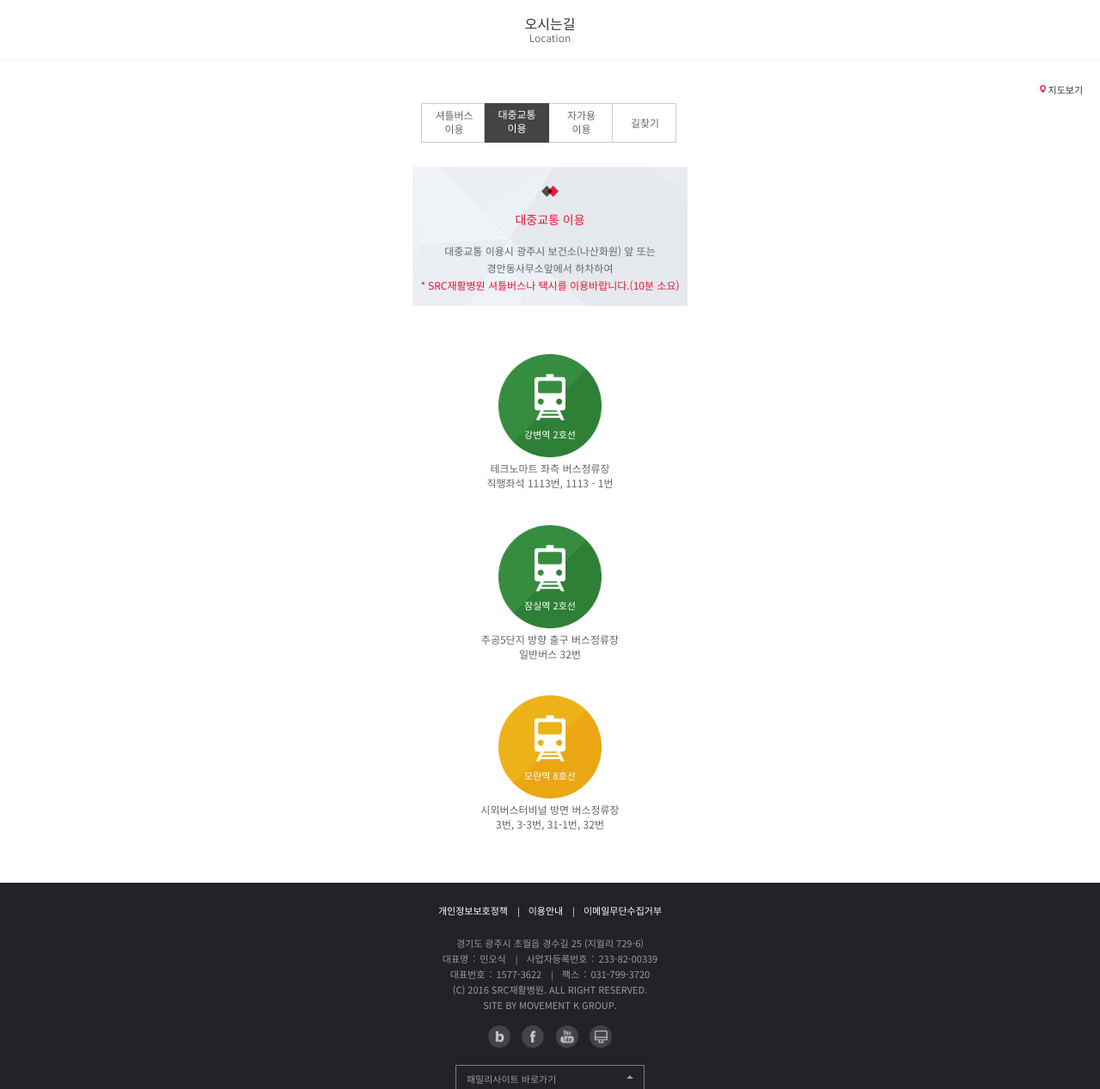
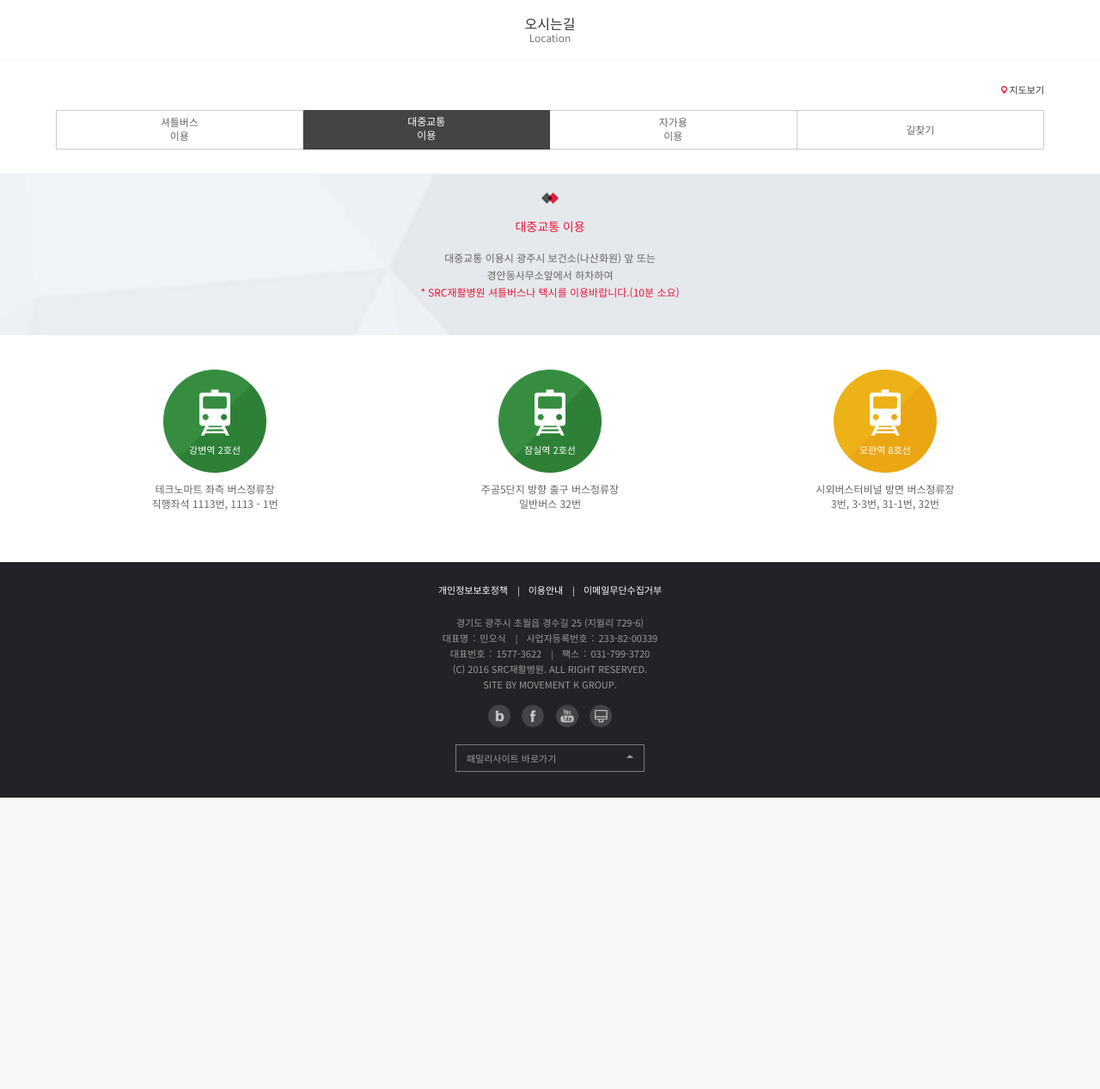
Before and after one commit to jjaekong/src, a PHP site: page /mobile/introduce/public.php in a window 1280 px wide. Shown: the part 77-1344 px from the top of the page at 86% size. After the commit the page ends 1005 px from the top, so only its background shows below. Run offline with PHP 8.4, Linux system fonts and the light colour scheme; some libraries are stand-ins or nearby versions.

Commit message:
병원소개 > 오시는길 > 자가용이용 및 서브페이지 수정 완료.

```diff
--- a/mobile/css/introduce.css
+++ b/mobile/css/introduce.css
@@ -16,25 +16,33 @@
 .introduce.about .container .section-centent p {margin:30px 0 60px 0; font-size:12px; color:#444; line-height:21px; }
 
 
-/* tebmenu-wrap */
-.tebmenu-wrap {position:relative; text-align:center; padding:50px 10px 25px 10px; }
-.tebmenu-wrap > p {position:absolute; top:0; right:10px; padding:0 10px; background:url("/mobile/images/introduce/bus_map.png") 0 50% no-repeat; background-size:7px 9px; margin:25px 0 15px 0; }
-.tebmenu-wrap > p a {font-size:11px; color:#333; }
-.tebmenu-wrap .tab-menu {margin:0;}
-.tebmenu-wrap .tab-menu li:nth-of-type(4) a {padding:14px 0; }
+/* tabmenu-wrap */
+.tabmenu-wrap {overflow:hidden; text-align:center; padding:0 10px 25px 10px; }
+.tabmenu-wrap p {float:right; padding-left:10px; background:url("/mobile/images/introduce/bus_map.png") 0 5px no-repeat; background-size:7px 9px; margin:25px 0 15px 0; }
+.tabmenu-wrap p a {font-size:11px; color:#333; }
+.tabmenu-wrap .tab-menu {margin:0;}
 
 
 
 /* tab-menu */
 .tab-menu {text-align:center; }
-.tab-menu {overflow:hidden; font-size:12px; width:300px; height:46px; margin:25px 10px; display:inline-block; }
-.tab-menu li {float:left; line-height:16px; text-align:center; color:#666; width:74px; height:46px; border-right:1px solid #ccc; border-top:1px solid #ccc; border-bottom:1px solid #ccc; }
+.tab-menu {overflow:hidden; font-size:12px; width:100%; height:46px; margin:25px 10px; display:inline-block; }
+.tab-menu ul {width:100%; }
+.tab-menu li {float:left; line-height:16px; width:25% !important; text-align:center; color:#666; width:74px; height:46px; border-right:1px solid #ccc; border-top:1px solid #ccc; border-bottom:1px solid #ccc; }
 .tab-menu li:first-child {border-left:1px solid #ccc; }
 .tab-menu li:last-child {border-right:1px solid #ccc; }
-.tab-menu li.active {background-color:#444; color:#fff; width:75px; height:46px; border:0; border-left:0 !important; }
-.tab-menu li a {color:#666; width:75px; height:46px; padding:5px 0; display:inline-block; text-decoration:none; }
-.tab-menu li.active a {color:#fff; width:75px; height:46px; }
+.tab-menu li.active {background-color:#444; color:#fff; width:25% !important; height:46px; border:0; border-left:0 !important; }
+.tab-menu li a {color:#666; width:100% !important; height:46px; padding:5px 0; display:inline-block; text-decoration:none; }
+.tab-menu li.active a {color:#fff; width:100% !important; height:46px; }
 .tab-menu li a:hover {text-decoration:none; }
+
+
+
+
+
+
+
+
 
 
 
@@ -220,17 +236,29 @@
 .introduce.shuttle-five .schedule .section-content .table-wrap .table th {background-color:#f4f4f4; color:#333; text-align:center; border-left:1px solid #ccc; border-right:1px solid #ccc; border-bottom:0; vertical-align:middle; font-weight:normal; }
 
 
+
 /* public */
 .introduce.public i {font-style:normal; color:#e9193a; font-size:12px; font-weight:300; }
-.introduce.public .public-traffic .section-header {background-image:url("/mobile/images/introduce/location_bg.gif"); background-size:320px 162px; background-repeat:no-repeat; background-position:50% 0; min-height:162px; text-align:center; padding-bottom:40px; }
+.introduce.public .tabmenu-wrap .tab-menu li:nth-of-type(4) a {padding:14px 0; }
+.introduce.public .public-traffic .section-header {background-image:url("/mobile/images/introduce/location_bg.gif"); background-size:cover; background-repeat:no-repeat; background-position:50% 50%; min-height:162px; text-align:center; padding-bottom:40px; margin-bottom:0 !important; }
 .introduce.public .public-traffic .section-header h3 {background-position:50% 22px !important; padding-top:50px !important; margin-bottom:15px !important; font-size:14px; }
 .introduce.public .public-traffic .section-header p {color:#666; font-size:12px; line-height:20px; }
 .introduce.public .public-traffic .section-header p i:before {content:"*"; padding-right:3px; }
-.introduce.public .public-traffic .section-content .gangbyeon {background-image:url("/mobile/images/introduce/public_bg.png"); background-size:120px 120px; min-height:120px; background-repeat:no-repeat; text-align:center; background-position:50% 0;}
-.introduce.public .public-traffic .section-content .gangbyeon h4 {padding:87px 0 15px 0; font-size:11px; color:#fff; }
-.introduce.public .public-traffic .section-content p {font-size:12px; color:#666; margin-bottom:40px; }
+.introduce.public .public-traffic .section-content {padding:40px 0 0 0; }
+.introduce.public .public-traffic .section-content .gangbyeon h4 {padding:87px 0 15px 0; font-size:11px; color:#fff; margin-top:0 !important; background-image:url("/mobile/images/introduce/public_bg.png"); background-size:120px 120px; min-height:120px; background-repeat:no-repeat; text-align:center; background-position:50% 0;}
+.introduce.public .public-traffic .section-content p {font-size:12px; color:#666; margin-bottom:40px; text-align:center; }
 .introduce.public .public-traffic .section-content .moran p {margin-bottom:60px; }
-.introduce.public .public-traffic .section-content .jamsil {background-image:url("/mobile/images/introduce/public_bg.png"); background-size:120px 120px; min-height:120px; background-repeat:no-repeat; text-align:center; background-position:50% 0;}
-.introduce.public .public-traffic .section-content .jamsil h4 {padding:87px 0 15px 0; font-size:11px; color:#fff; }
-.introduce.public .public-traffic .section-content .moran {background-image:url("/mobile/images/introduce/public_bg2.png"); background-size:120px 120px; min-height:120px; background-repeat:no-repeat; text-align:center; background-position:50% 0;}
-.introduce.public .public-traffic .section-content .moran h4 {padding:87px 0 15px 0; font-size:11px; color:#fff; }
+.introduce.public .public-traffic .section-content .jamsil h4 {padding:87px 0 15px 0; font-size:11px; color:#fff; margin-top:0 !important; background-image:url("/mobile/images/introduce/public_bg.png"); background-size:120px 120px; min-height:120px; background-repeat:no-repeat; text-align:center; background-position:50% 0;}
+.introduce.public .public-traffic .section-content .moran h4 {padding:87px 0 15px 0; font-size:11px; color:#fff; margin-top:0 !important; background-image:url("/mobile/images/introduce/public_bg2.png"); background-size:120px 120px; min-height:120px; background-repeat:no-repeat; text-align:center; background-position:50% 0;}
+
+
+
+/* car */
+.introduce.car i {font-style:normal; color:#e9193a; font-size:12px; font-weight:300; }
+.introduce.car .tabmenu-wrap .tab-menu li:nth-of-type(4) a {padding:14px 0; }
+.introduce.car .private-car {background-image:url("/mobile/images/introduce/location_bg.gif"); background-size:cover; background-repeat:no-repeat; background-position:50% 50%; min-height:137px; text-align:center; }
+.introduce.car .private-car h3 {background-image:url("/mobile/images/ico_section_header.png"); background-size:20px auto; background-position:50% 22px !important; padding-top:50px !important; margin-bottom:15px !important; font-size:14px; background-repeat:no-repeat; margin-top:0; color:#e9193a; }
+.introduce.car .expressway p {color:#666; font-size:12px; line-height:20px; }
+.introduce.car .expressway .section-header {text-align:left; padding-top:40px !important; }
+.introduce.car .route .section-header {text-align:left; margin:60px 0 40px 0; }
+.introduce.car .route .section-content {padding-bottom:60px !important; }
--- a/mobile/introduce/bongcheon.php
+++ b/mobile/introduce/bongcheon.php
@@ -11,12 +11,16 @@
 			</h2>
 		</div>
 		<div class="history-list">
+			<nav class="tabmenu-wrap">
+				<div class="container">
 					<ol class="tab-menu">
 						<li><a href="/mobile/introduce/history.php">1952 ~<br>1957</a></li>
 						<li><a href="/mobile/introduce/sindaebang.php">1958 ~<br>1972</a></li>
 						<li class="active"><a href="/mobile/introduce/bongcheon.php">1973 ~<br>1993</a></li>
 						<li><a href="/mobile/introduce/gwangju.php">1994 ~<br>2016</a></li>
 					</ol>
+				</div>
+			</nav>
 		</div>
 		<section class="bongcheon-dong">
 			<div class="section-header">
--- a/mobile/introduce/gwangju.php
+++ b/mobile/introduce/gwangju.php
@@ -11,12 +11,16 @@
 			</h2>
 		</div>
 		<div class="history-list">
+			<nav class="tabmenu-wrap">
+				<div class="container">
 					<ol class="tab-menu">
 						<li><a href="/mobile/introduce/history.php">1952 ~<br>1957</a></li>
 						<li><a href="/mobile/introduce/sindaebang.php">1958 ~<br>1972</a></li>
 						<li><a href="/mobile/introduce/bongcheon.php">1973 ~<br>1993</a></li>
 						<li class="active"><a href="/mobile/introduce/gwangju.php">1994 ~<br>2016</a></li>
 					</ol>
+				</div>
+			</nav>
 		</div>
 		<section class="ripenin">
 			<div class="section-header">
--- a/mobile/introduce/history.php
+++ b/mobile/introduce/history.php
@@ -11,12 +11,16 @@
 			</h2>
 		</div>
 		<div class="history-list">
+			<nav class="tabmenu-wrap">
+				<div class="container">
 					<ol class="tab-menu">
 						<li class="active"><a href="/mobile/introduce/history.php">1952 ~<br>1957</a></li>
 						<li><a href="/mobile/introduce/sindaebang.php">1958 ~<br>1972</a></li>
 						<li><a href="/mobile/introduce/bongcheon.php">1973 ~<br>1993</a></li>
 						<li><a href="/mobile/introduce/gwangju.php">1994 ~<br>2016</a></li>
 					</ol>
+				</div>
+			</nav>
 		</div>
 		<section class="yongmun-dong">
 			<div class="section-header">
--- a/mobile/introduce/public.php
+++ b/mobile/introduce/public.php
@@ -10,7 +10,8 @@
 				<small>Location</small>
 			</h2>
 		</div>
-		<div class="tebmenu-wrap">
+		<nav class="tabmenu-wrap">
+			<div class="container">
 				<p>
 					<a href="#">지도보기</a>
 				</p>
@@ -21,22 +22,23 @@
 					<li><a href="#">길찾기</a></li>
 				</ol>
 			</div>
+		</nav>
 		<section class="public-traffic">
 			<div class="section-header">
 				<h3>대중교통 이용</h3>
 				<p>대중교통 이용시 광주시 보건소(나산화원) 앞 또는<br>경안동사무소앞에서 하차하여<br><i>SRC재활병원 셔틀버스나 택시를 이용바랍니다.(10분 소요)</i></p>
 			</div>
-			<div class="section-content">
 			<div class="container">
-					<div class="gangbyeon">
+				<div class="section-content row">
+					<div class="gangbyeon col-sm-4">
 						<h4>강변역 2호선</h4>
 						<p>테크노마트 좌측 버스정류장<br>직행좌석 1113번, 1113 - 1번</p>
 					</div>
-					<div class="jamsil">
+					<div class="jamsil col-sm-4">
 						<h4>잠실역 2호선</h4>
 						<p>주공5단지 방향 출구 버스정류장<br>일반버스 32번</p>
 					</div>
-					<div class="moran">
+					<div class="moran col-sm-4">
 						<h4>모란역 8호선</h4>
 						<p>시외버스터비널 방면 버스정류장<br>3번, 3-3번, 31-1번, 32번</p>
 					</div>
--- a/mobile/introduce/shuttle_five.php
+++ b/mobile/introduce/shuttle_five.php
@@ -10,7 +10,8 @@
 				<small>Location</small>
 			</h2>
 		</div>
-		<div class="tebmenu-wrap">
+		<nav class="tabmenu-wrap">
+			<div class="container">
 				<p>
 					<a href="#">지도보기</a>
 				</p>
@@ -28,6 +29,7 @@
 					<li role="presentation" class="active"><a href="/mobile/introduce/shuttle_five.php" role="tab">5호차</a></li>
 				</ul>
 			</div>
+		</nav>
 		<section class="route-one">
 			<div class="section-header">
 				<h3>5호차<i>서울 및 광주시내</i></h3>
--- a/mobile/introduce/shuttle_three.php
+++ b/mobile/introduce/shuttle_three.php
@@ -10,7 +10,8 @@
 				<small>Location</small>
 			</h2>
 		</div>
-		<div class="tebmenu-wrap">
+		<nav class="tabmenu-wrap">
+			<div class="container">
 				<p>
 					<a href="#">지도보기</a>
 				</p>
@@ -28,6 +29,7 @@
 					<li role="presentation"><a href="/mobile/introduce/shuttle_five.php" role="tab">5호차</a></li>
 				</ul>
 			</div>
+		</nav>
 		<section class="route-one">
 			<div class="section-header">
 				<h3>3호차<i>광주시내 방면</i></h3>
--- a/mobile/introduce/shuttle_two.php
+++ b/mobile/introduce/shuttle_two.php
@@ -10,7 +10,8 @@
 				<small>Location</small>
 			</h2>
 		</div>
-		<div class="tebmenu-wrap">
+		<nav class="tabmenu-wrap">
+			<div class="container">
 				<p>
 					<a href="#">지도보기</a>
 				</p>
@@ -28,6 +29,7 @@
 					<li role="presentation"><a href="/mobile/introduce/shuttle_five.php" role="tab">5호차</a></li>
 				</ul>
 			</div>
+		</nav>
 		<section class="route-one">
 			<div class="section-header">
 				<h3>2호차<i>광주시내 방면</i></h3>
--- a/mobile/introduce/sindaebang.php
+++ b/mobile/introduce/sindaebang.php
@@ -11,12 +11,16 @@
 			</h2>
 		</div>
 		<div class="history-list">
+			<nav class="tabmenu-wrap">
+				<div class="container">
 					<ol class="tab-menu">
 						<li><a href="/mobile/introduce/history.php">1952 ~<br>1957</a></li>
 						<li class="active"><a href="/mobile/introduce/sindaebang.php">1958 ~<br>1972</a></li>
 						<li><a href="/mobile/introduce/bongcheon.php">1973 ~<br>1993</a></li>
 						<li><a href="/mobile/introduce/gwangju.php">1994 ~<br>2016</a></li>
 					</ol>
+				</div>
+			</nav>
 		</div>
 		<section class="sindaebang-dong">
 			<div class="section-header">
```
Also changed, not shown: other parts of mobile/css/introduce.css (+20 -12 lines), mobile/introduce/car.php (+4 -13 lines), mobile/introduce/location.php (+4 -3 lines), mobile/introduce/shuttle_four.php (+4 -3 lines). Lines whose indentation alone changed are shown as unchanged.
